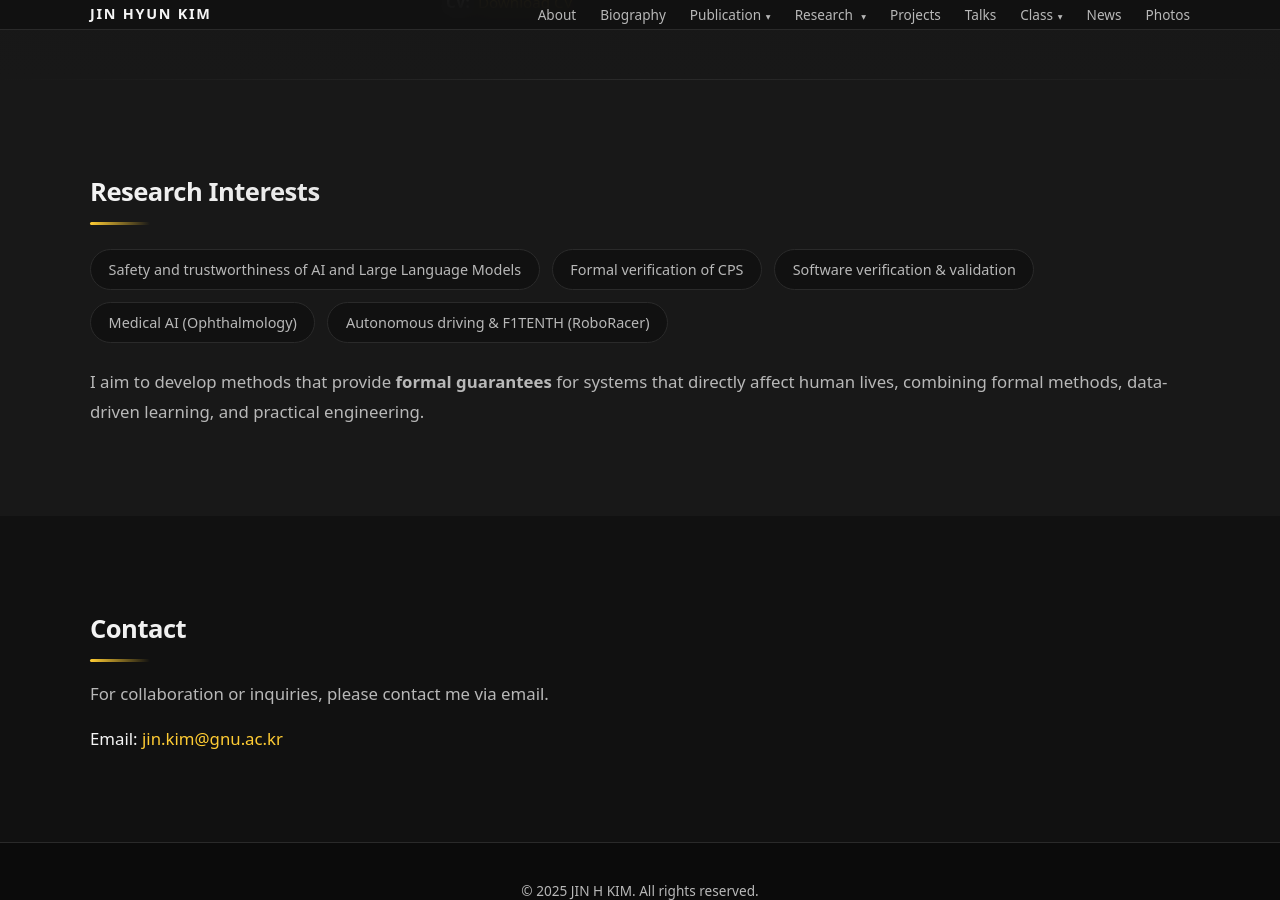
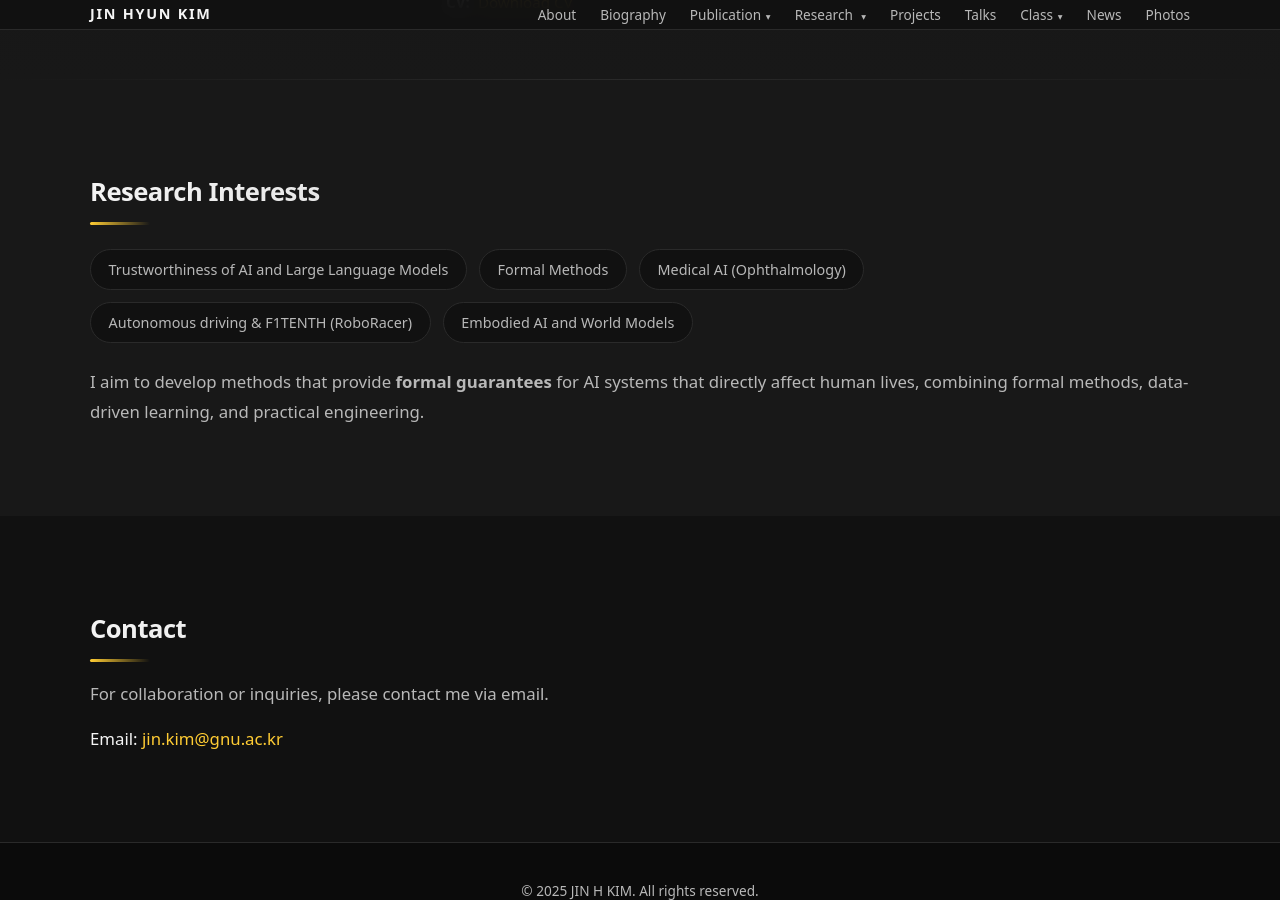
Before and after one commit to jhkim07/jhkim07.github.io, a Jekyll site: the page built from index.md, in a window 1280 px wide and 900 px high, scrolled down 849 px. Built offline with Jekyll 4.4.1, drawn with Linux system fonts in a browser that asks for light colours.

Commit message:
update index.html

```diff
--- a/index.md
+++ b/index.md
@@ -65,14 +65,14 @@ title: "Home"
   <div class="container">
     <h2 class="section-title">Research Interests</h2>
     <div class="pill-list">
-      <span class="pill">Safety and trustworthiness of AI and Large Language Models</span>
-      <span class="pill">Formal verification of CPS</span>
-      <span class="pill">Software verification & validation</span>
+      <span class="pill">Trustworthiness of AI and Large Language Models</span>
+      <span class="pill">Formal Methods</span>
       <span class="pill">Medical AI (Ophthalmology)</span>
       <span class="pill">Autonomous driving & F1TENTH (RoboRacer)</span>
+      <span class="pill">Embodied AI and World Models</span>
     </div>
     <p class="section-text">
-      I aim to develop methods that provide <strong>formal guarantees</strong> for systems
+      I aim to develop methods that provide <strong>formal guarantees</strong> for AI systems
       that directly affect human lives, combining formal methods, data-driven learning,
       and practical engineering.
     </p>
```
Also changed, not shown: ANALYSIS_REPORT.md (line endings or trailing spaces), talks/index.md (line endings or trailing spaces).
